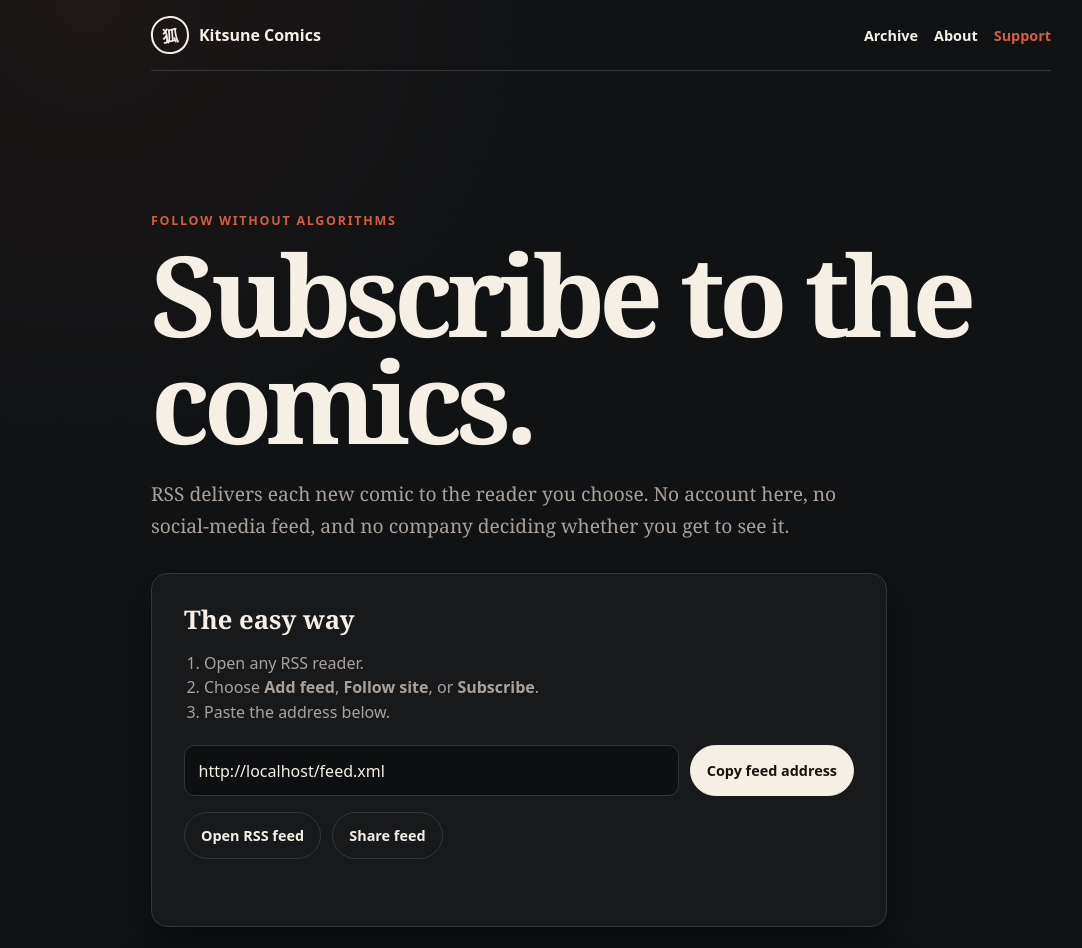
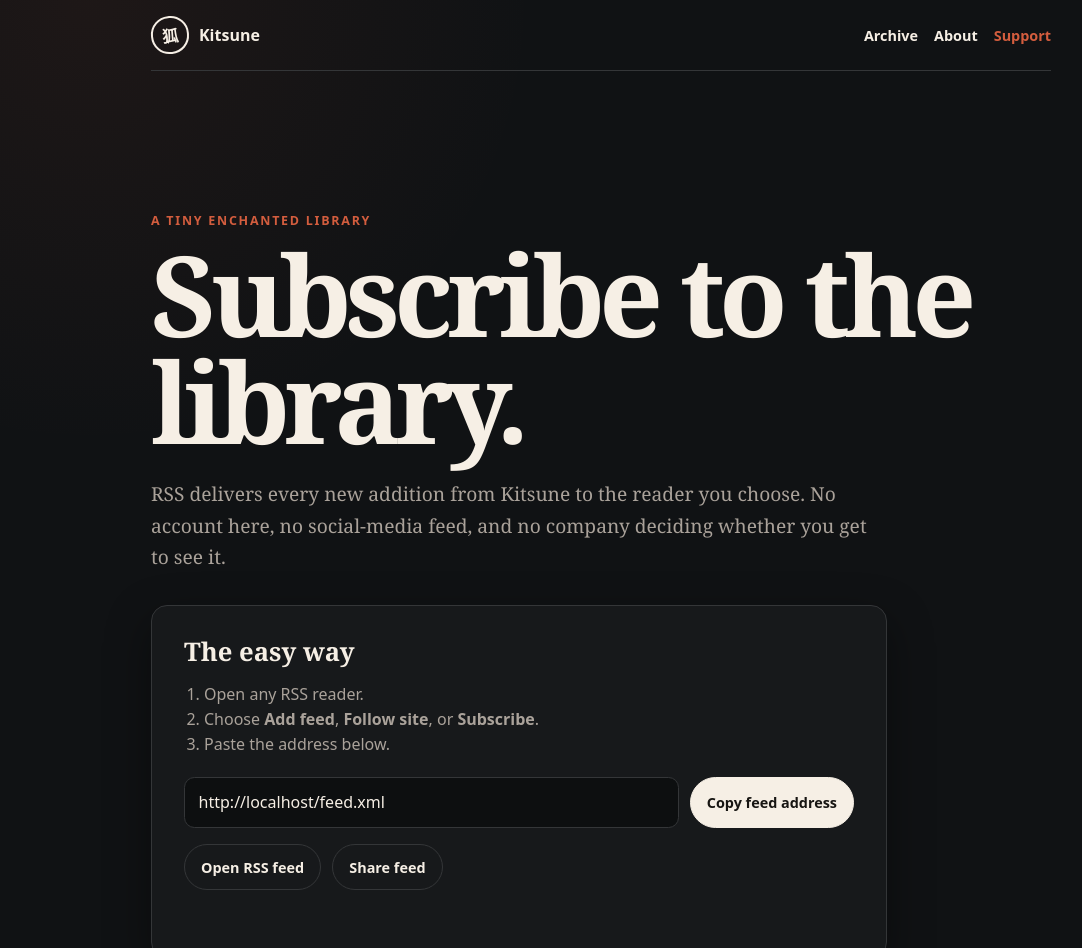
Before and after one commit to ash-xytcc/kitsunessite, a plain HTML site: page subscribe/index.html in a window 1280 px wide. Shown: the top 948 px of the page, without its empty margins (39-1121 px from the left). Drawn offline with Linux system fonts and the light colour scheme.

Commit message:
Update subscription page for Kitsune library branding

```diff
--- a/subscribe/index.html
+++ b/subscribe/index.html
@@ -2,10 +2,11 @@
 <html lang="en">
 <head>
 <meta charset="utf-8"><meta name="viewport" content="width=device-width,initial-scale=1">
-<meta name="description" content="Subscribe to Kitsune Comics with RSS.">
+<meta name="description" content="Subscribe to Kitsune, a tiny enchanted library, with RSS.">
 <meta name="theme-color" content="#101214">
-<link rel="alternate" type="application/rss+xml" title="Kitsune Comics" href="/feed.xml">
-<title>Subscribe | Kitsune Comics</title>
+<link rel="icon" href="/favicon.svg" type="image/svg+xml">
+<link rel="alternate" type="application/rss+xml" title="Kitsune" href="/feed.xml">
+<title>Subscribe | Kitsune</title>
 <style>
 :root{--paper:#101214;--ink:#f6efe5;--muted:#aaa29a;--red:#d35d3e;--line:#343638;--panel:#17191b;--field:#0d0f10;font-family:system-ui,sans-serif;color:var(--ink);background:var(--paper)}
 *{box-sizing:border-box}html{color-scheme:dark;background:var(--paper)}body{margin:0;min-height:100vh;background:radial-gradient(circle at 10% 0,#d35d3e12,transparent 28rem),var(--paper);color:var(--ink)}
@@ -22,11 +23,11 @@ footer{border-top:1px solid var(--line);padding:2rem 0 3rem;color:var(--muted);f
 </style>
 </head>
 <body>
-<header><a class="brand" href="/"><span class="mark">狐</span><span>Kitsune Comics</span></a><nav><a href="/archive">Archive</a><a href="/about">About</a><a class="support-link" href="https://venmo.com/u/kitsunesnack" target="_blank" rel="noopener noreferrer">Support</a></nav></header>
+<header><a class="brand" href="/"><span class="mark">狐</span><span>Kitsune</span></a><nav><a href="/archive">Archive</a><a href="/about">About</a><a class="support-link" href="https://venmo.com/u/kitsunesnack" target="_blank" rel="noopener noreferrer">Support</a></nav></header>
 <main>
-<p class="kicker">Follow without algorithms</p>
-<h1>Subscribe to the comics.</h1>
-<p class="lead">RSS delivers each new comic to the reader you choose. No account here, no social-media feed, and no company deciding whether you get to see it.</p>
+<p class="kicker">A tiny enchanted library</p>
+<h1>Subscribe to the library.</h1>
+<p class="lead">RSS delivers every new addition from Kitsune to the reader you choose. No account here, no social-media feed, and no company deciding whether you get to see it.</p>
 <section class="panel">
 <h2>The easy way</h2>
 <ol><li>Open any RSS reader.</li><li>Choose <strong>Add feed</strong>, <strong>Follow site</strong>, or <strong>Subscribe</strong>.</li><li>Paste the address below.</li></ol>
@@ -34,13 +35,13 @@ footer{border-top:1px solid var(--line);padding:2rem 0 3rem;color:var(--muted);f
 <div class="buttons"><a id="open-feed" class="button" href="/feed.xml">Open RSS feed</a><button id="share" type="button" hidden>Share feed</button></div>
 <p id="status" class="status" aria-live="polite"></p>
 </section>
-<section class="panel"><h2>What happens next?</h2><p>Whenever Kitsune publishes a comic, it appears in your RSS reader alongside the other sites you follow, in chronological order. Humanity briefly remembers that subscriptions can simply work.</p></section>
+<section class="panel"><h2>What happens next?</h2><p>Whenever Kitsune publishes a new installment of <em>The River Has Teeth</em>, or adds something else to the library later, it appears in your RSS reader in chronological order. A subscription that simply subscribes. Reckless innovation.</p></section>
 </main>
-<footer>Made independently. No feed algorithm, no account required.</footer>
+<footer>Kitsune is a tiny enchanted library. Independently made, algorithm-free, and free to read.</footer>
 <script>
 const feed=new URL("/feed.xml",location.origin).href,input=document.querySelector("#feed-url"),copy=document.querySelector("#copy"),share=document.querySelector("#share"),status=document.querySelector("#status");input.value=feed;
 copy.addEventListener("click",async()=>{try{await navigator.clipboard.writeText(feed);copy.textContent="Copied";status.textContent="Feed address copied. Paste it into your RSS reader.";setTimeout(()=>copy.textContent="Copy feed address",1800)}catch{input.select();document.execCommand("copy");status.textContent="Feed address copied."}});
-if(navigator.share){share.hidden=false;share.addEventListener("click",()=>navigator.share({title:"Kitsune Comics RSS feed",text:"Follow Kitsune Comics without an algorithm.",url:feed}).catch(()=>{}))}
+if(navigator.share){share.hidden=false;share.addEventListener("click",()=>navigator.share({title:"Kitsune RSS feed",text:"Follow Kitsune, a tiny enchanted library, without an algorithm.",url:feed}).catch(()=>{}))}
 </script>
 </body>
 </html>
```
